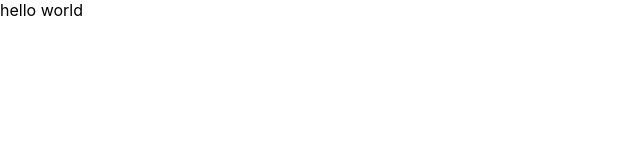
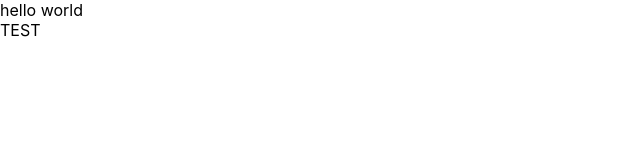
Before and after one commit to vzsoares/DnD-dpr-Calculator, a Next.js app: page / in a window 1280 px wide. Shown: the top 160 px of the page, without its empty margins (0-640 px from the left). Built offline with nearby package versions, Linux system fonts and the light colour scheme.

Commit message:
base boilerplate

```diff
--- /dev/null
+++ b/packages/features/calculatorContext.js
@@ -0,0 +1,21 @@
+import { createContext, useContext, useMemo, useState } from "react";
+
+const calculatorContext = createContext();
+
+function CalculatorContextProvider({ children }) {
+  const [test, setTest] = useState("TEST");
+  const contextData = useMemo(() => {
+    return { test };
+  }, []);
+  return (
+    <calculatorContext.Provider value={contextData}>
+      {children}
+    </calculatorContext.Provider>
+  );
+}
+
+function useCalculatorContext() {
+  return useContext(calculatorContext);
+}
+
+export { CalculatorContextProvider, useCalculatorContext };
--- a/pages/_app.js
+++ b/pages/_app.js
@@ -1,7 +1,13 @@
-import '../styles/globals.css'
+import { CalculatorContextProvider } from "../packages/features/calculatorContext";
+import "../styles/globals.css";
 
 function MyApp({ Component, pageProps }) {
-  return <Component {...pageProps} />
+  return (
+    // @ts-ignore
+    <CalculatorContextProvider>
+      <Component {...pageProps} />
+    </CalculatorContextProvider>
+  );
 }
 
-export default MyApp
+export default MyApp;
--- a/pages/index.js
+++ b/pages/index.js
@@ -1,3 +1,10 @@
+import { useCalculatorContext } from "../packages/features/calculatorContext";
 export default function Home() {
-  return <div>hello world</div>;
+  const { test } = useCalculatorContext();
+  return (
+    <>
+      <div>hello world</div>
+      <div>{test}</div>
+    </>
+  );
 }
```
